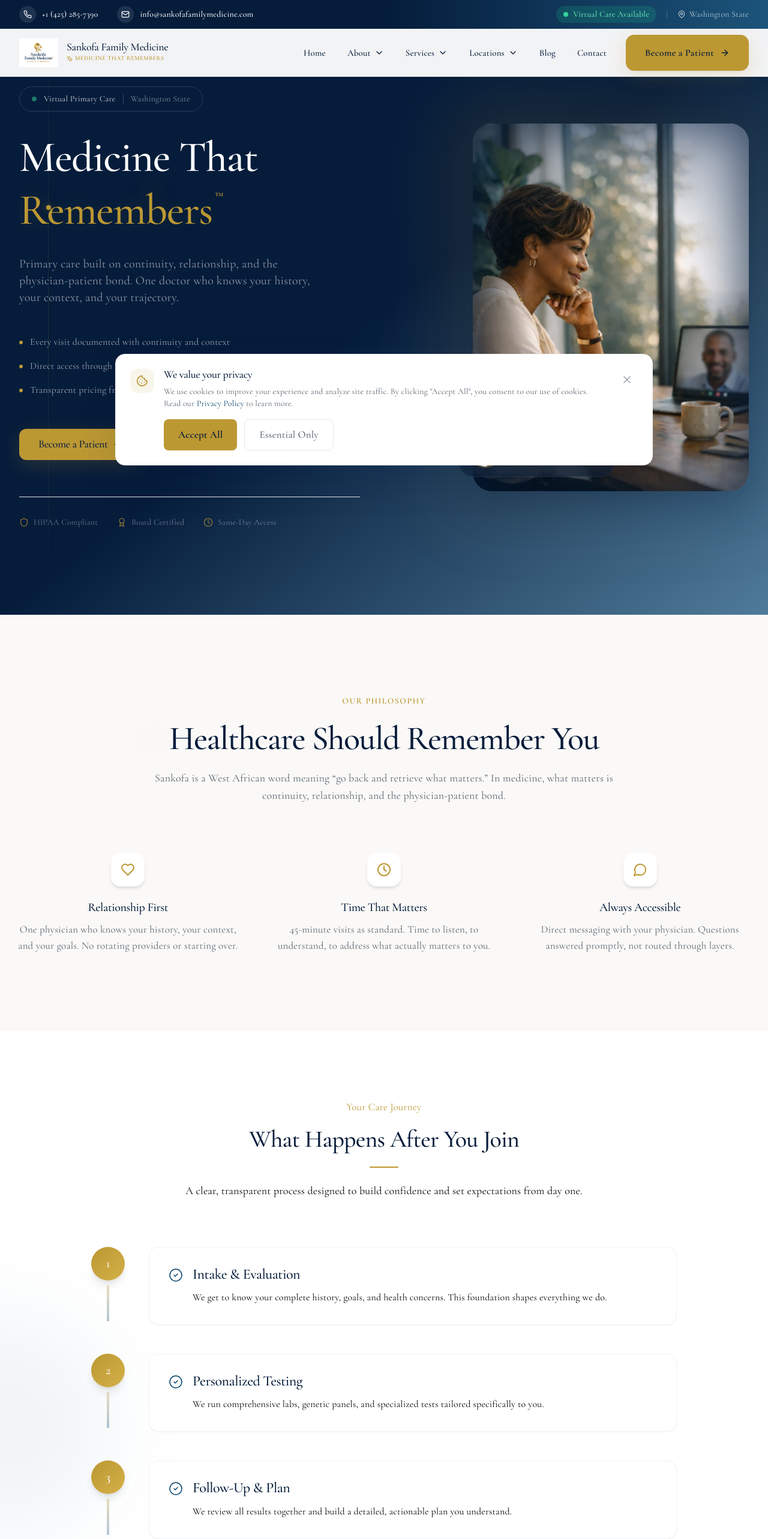
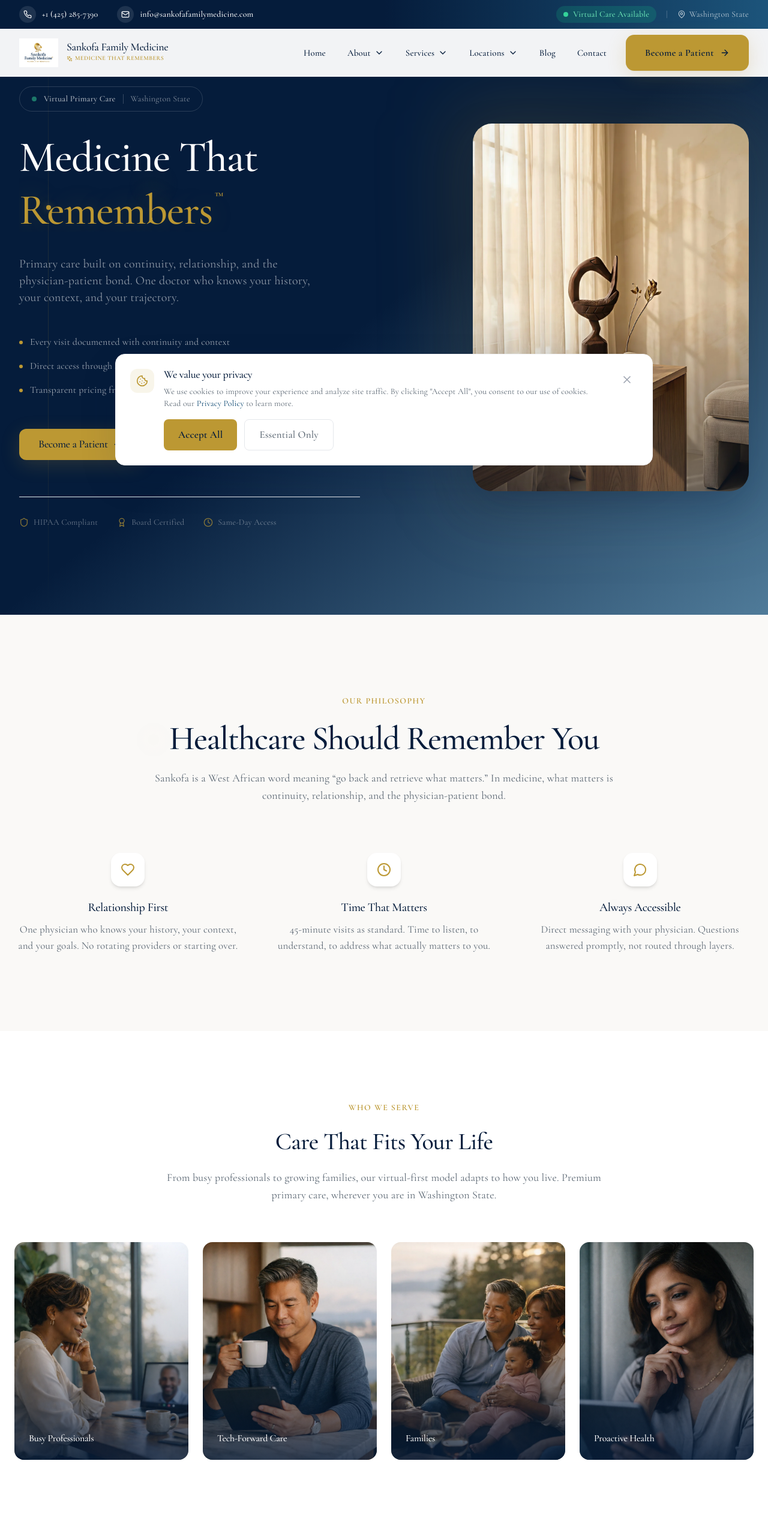
Before and after one commit to NDCHVISION/SFM-ELITE, a Next.js app: page / in a window 1280 px wide. Shown: the top 2566 px of the page at 60% size. Built offline with nearby package versions, Linux system fonts and the light colour scheme.

Commit message:
Add files via upload

```diff
--- a/app/about/page.tsx
+++ b/app/about/page.tsx
@@ -364,8 +364,8 @@ export default function AboutPage() {
                     Become a Patient
                     <ArrowRight className="w-4 h-4 ml-2" />
                   </a>
-                  <Link href="/founder" className="btn-secondary-white">
-                    Meet Dr. Nkrumah
+                  <Link href="/services" className="btn-secondary-white">
+                    Clear Pricing
                   </Link>
                 </div>
                 <p className="text-white/40 text-xs mt-3">
@@ -375,17 +375,16 @@ export default function AboutPage() {
 
               {/* Sankofa Visual */}
               <div className="relative hidden lg:block">
-                <div className="relative aspect-square max-w-lg mx-auto group">
+                <div className="relative aspect-[4/5] max-w-lg mx-auto group">
                   <div className="absolute inset-0 bg-gradient-to-br from-sfm-gold/20 to-sfm-azure/20 rounded-3xl blur-2xl animate-pulse-slow" />
-                  <div className="relative bg-white/5 backdrop-blur-sm border border-white/10 rounded-3xl p-8 image-tilt">
+                  <div className="relative bg-white/5 backdrop-blur-sm border border-white/10 rounded-3xl overflow-hidden image-tilt">
                     <Image
-                      src="/images/sankofa-bird.png"
-                      alt="The Sankofa bird, an Akan symbol representing the principle of retrieving what matters from the past"
-                      width={400}
-                      height={400}
-                      className="w-full h-auto opacity-90 transition-all duration-700 group-hover:scale-105 group-hover:opacity-100"
+                      src="/images/sankofa-wooden-sculpture.png"
+                      alt="Traditional wooden Sankofa bird sculpture representing the principle of retrieving what matters from the past"
+                      fill
+                      className="object-cover opacity-90 transition-all duration-700 group-hover:scale-105 group-hover:opacity-100"
                     />
-                    <div className="absolute bottom-8 left-8 right-8 bg-sfm-navy/80 backdrop-blur-sm rounded-xl p-4 border border-white/10">
+                    <div className="absolute bottom-0 left-0 right-0 bg-gradient-to-t from-sfm-navy/90 to-transparent p-8">
                       <p className="text-sfm-gold font-display text-lg mb-1">Sankofa</p>
                       <p className="text-white/70 text-sm">
                         "Go back and retrieve what matters. Carry it forward."
@@ -490,7 +489,7 @@ export default function AboutPage() {
                   />
 
                   <Image
-                    src="/images/lifestyle-physician-conversation.png"
+                    src="/images/physician-conversation-warm.png"
                     alt="Physician having an unhurried conversation with patient in a warm, non-clinical setting"
                     width={600}
                     height={400}
@@ -638,8 +637,8 @@ export default function AboutPage() {
                 <div className="absolute -inset-4 bg-gradient-to-br from-sfm-gold/20 to-sfm-azure/20 rounded-3xl blur-2xl opacity-50 animate-pulse-slow" />
                 <div className="relative aspect-[4/5] rounded-2xl overflow-hidden image-lift portrait-premium">
                   <Image
-                    src="/images/dr-nkrumah-thoughtful.png"
-                    alt="Dr. Yaw Nkrumah, MD, founder of Sankofa Family Medicine"
+                    src="/images/dr-nkrumah-desk.png"
+                    alt="Dr. Yaw Nkrumah, MD, founder of Sankofa Family Medicine, at his desk"
                     fill
                     className="object-cover object-top transition-all duration-700 group-hover:scale-[1.03] group-hover:brightness-105"
                   />
@@ -678,18 +677,18 @@ export default function AboutPage() {
                 </div>
 
                 <div className="flex flex-wrap gap-4">
-                  <Link href="/founder" className="btn-primary">
-                    Full Biography
-                    <ArrowRight className="w-4 h-4 ml-2" />
-                  </Link>
                   <a
                     href="https://sankofafamilymedicine.atlas.md/hub/login"
                     target="_blank"
                     rel="noopener noreferrer"
-                    className="btn-secondary"
+                    className="btn-primary"
                   >
                     Become a Patient
+                    <ArrowRight className="w-4 h-4 ml-2" />
                   </a>
+                  <Link href="/services" className="btn-secondary">
+                    Clear Pricing
+                  </Link>
                 </div>
               </div>
             </div>
@@ -728,7 +727,7 @@ export default function AboutPage() {
                 <ArrowRight className="w-4 h-4 ml-2" />
               </a>
               <Link href="/services" className="btn-secondary">
-                View Membership Options
+                Clear Pricing
               </Link>
             </div>
 
--- a/app/blog/genetic-testing-what-it-tells-you/page.tsx
+++ b/app/blog/genetic-testing-what-it-tells-you/page.tsx
@@ -305,6 +305,7 @@ export default function BlogPost() {
           <p className="text-muted mb-8 max-w-2xl mx-auto">
             The answer depends on your history, your goals, and what we are trying to understand. Let&apos;s have that conversation.
           </p>
+          <div className="flex flex-wrap items-center justify-center gap-4">
             <a
               href="https://sankofafamilymedicine.atlas.md/hub/login"
               target="_blank"
@@ -313,6 +314,10 @@ export default function BlogPost() {
             >
               Become a Patient
             </a>
+            <Link href="/services" className="btn-secondary">
+              Clear Pricing
+            </Link>
+          </div>
           <p className="text-sfm-text-muted text-xs mt-3">
             This is a brief, non-clinical call to ensure alignment before enrollment.
           </p>
--- a/app/blog/page.tsx
+++ b/app/blog/page.tsx
@@ -318,6 +318,7 @@ export default function BlogPage() {
       <section className="py-16 bg-sfm-cream">
         <div className="max-w-6xl mx-auto px-6 text-center">
           <p className="text-muted mb-4">Take the next step in your health journey.</p>
+          <div className="flex flex-wrap items-center justify-center gap-4">
             <a
               href="https://sankofafamilymedicine.atlas.md/hub/login"
               target="_blank"
@@ -327,6 +328,10 @@ export default function BlogPage() {
               Become a Patient
               <ArrowRight className="w-4 h-4" />
             </a>
+            <Link href="/services" className="btn-secondary">
+              Clear Pricing
+            </Link>
+          </div>
           <p className="text-sfm-text-muted text-xs mt-3">
             This is a brief, non-clinical call to ensure alignment before enrollment.
           </p>
--- a/app/blog/virtual-care-more-personal/page.tsx
+++ b/app/blog/virtual-care-more-personal/page.tsx
@@ -103,7 +103,7 @@ export default function BlogPost() {
       <div className="max-w-4xl mx-auto px-6 -mt-8 mb-12">
         <div className="rounded-2xl overflow-hidden shadow-xl group image-depth">
           <Image
-            src="/images/blog-virtual-care.png"
+            src="/images/telehealth-video-visit.png"
             alt="Patient having a virtual care appointment with their physician"
             width={1200}
             height={675}
@@ -274,6 +274,7 @@ export default function BlogPost() {
           <p className="text-muted mb-8 max-w-2xl mx-auto">
             Discover how physician-led virtual primary care can offer the continuity and depth you deserve.
           </p>
+          <div className="flex flex-wrap items-center justify-center gap-4">
             <a
               href="https://sankofafamilymedicine.atlas.md/hub/login"
               target="_blank"
@@ -282,6 +283,10 @@ export default function BlogPost() {
             >
               Become a Patient
             </a>
+            <Link href="/services" className="btn-secondary">
+              Clear Pricing
+            </Link>
+          </div>
           <p className="text-sfm-text-muted text-xs mt-3">
             This is a brief, non-clinical call to ensure alignment before enrollment.
           </p>
--- a/app/blog/why-skipping-primary-care-costs-years/page.tsx
+++ b/app/blog/why-skipping-primary-care-costs-years/page.tsx
@@ -282,6 +282,7 @@ export default function BlogPost() {
           <p className="text-muted mb-8 max-w-2xl mx-auto">
             Experience the difference of continuity-based care with a physician who tracks your health over time.
           </p>
+          <div className="flex flex-wrap items-center justify-center gap-4">
             <a
               href="https://sankofafamilymedicine.atlas.md/hub/login"
               target="_blank"
@@ -290,6 +291,10 @@ export default function BlogPost() {
             >
               Become a Patient
             </a>
+            <Link href="/services" className="btn-secondary">
+              Clear Pricing
+            </Link>
+          </div>
           <p className="text-sfm-text-muted text-xs mt-3">
             This is a brief, non-clinical call to ensure alignment before enrollment.
           </p>
--- a/app/founder/page.tsx
+++ b/app/founder/page.tsx
@@ -181,8 +181,8 @@ export default function FounderPage() {
               <div className="absolute -inset-4 bg-gradient-to-br from-sfm-gold/20 to-transparent rounded-3xl blur-2xl animate-pulse-slow" />
               <div className="image-lift portrait-premium">
                 <Image
-                  src="/images/dr-nkrumah-thoughtful.png"
-                  alt="Dr. Yaw Nkrumah in consultation, taking notes by the window at Sankofa Family Medicine"
+                  src="/images/dr-nkrumah-desk.png"
+                  alt="Dr. Yaw Nkrumah at his desk at Sankofa Family Medicine, reviewing patient care documentation"
                   width={600}
                   height={800}
                   className="relative rounded-2xl shadow-2xl object-cover w-full transition-all duration-700 group-hover:scale-[1.02] group-hover:brightness-105"
--- a/app/home-page-client.tsx
+++ b/app/home-page-client.tsx
@@ -100,7 +100,7 @@ export default function HomePage() {
                     href="/services"
                     className="btn-outline"
                   >
-                    View Plans
+                    Clear Pricing
                   </Link>
                 </div>
 
@@ -129,55 +129,20 @@ export default function HomePage() {
                   {/* Soft glow - refined */}
                   <div className="absolute -inset-8 bg-gradient-to-br from-sfm-gold/20 via-sfm-gold/10 to-sfm-azure/10 rounded-[50px] blur-3xl" />
 
-                  {/* Main Image Container */}
+                  {/* Main Image Container - Wooden Sankofa Sculpture */}
                   <div className="relative w-[300px] sm:w-[380px] lg:w-[460px] aspect-[3/4]">
                     <div className="absolute inset-0 rounded-[32px] overflow-hidden shadow-2xl shadow-sfm-navy/30">
-                      {/* Color blend overlay - brand tint */}
-                      <div className="absolute inset-0 z-10 pointer-events-none bg-gradient-to-br from-sfm-azure/10 via-transparent to-sfm-gold/5" />
-
-                      {/* Vignette overlay - stronger edges */}
-                      <div className="absolute inset-0 z-10 pointer-events-none"
-                        style={{
-                          background: 'radial-gradient(ellipse at center, transparent 40%, rgba(5,28,59,0.5) 100%)',
-                        }}
-                      />
-
-                      {/* Edge fade overlay */}
-                      <div className="absolute inset-0 z-10 pointer-events-none"
-                        style={{
-                          boxShadow: 'inset 0 0 60px 20px rgba(5,28,59,0.4)',
-                        }}
-                      />
+                      {/* Subtle brand tint overlay */}
+                      <div className="absolute inset-0 z-10 pointer-events-none bg-gradient-to-t from-sfm-navy/40 via-transparent to-transparent" />
 
                       <Image
-                        src="/images/lifestyle-telehealth-hero.png"
-                        alt="Patient consulting with physician via secure video visit from her home office"
+                        src="/images/sankofa-wooden-sculpture.png"
+                        alt="Traditional wooden Sankofa bird sculpture symbolizing the importance of learning from the past"
                         fill
                         priority
                         className="object-cover object-center"
                         sizes="(max-width: 640px) 300px, (max-width: 1024px) 380px, 460px"
                       />
-                    </div>
-
-                    {/* Physician card overlay */}
-                    <div className="absolute -bottom-4 -left-4 sm:bottom-6 sm:-left-6 z-20">
-                      <div className="glass-dark px-5 py-4 rounded-2xl border border-white/10">
-                        <div className="flex items-center gap-3">
-                          <div className="w-12 h-12 rounded-full overflow-hidden ring-2 ring-sfm-gold/40 shadow-lg">
-                            <Image
-                              src="/images/dr-nkrumah-thoughtful.png"
-                              alt="Dr. Nkrumah"
-                              width={48}
-                              height={48}
-                              className="object-cover object-top"
-                            />
-                          </div>
-                          <div>
-                            <p className="text-white font-medium text-sm">Dr. Yaw Nkrumah, MD</p>
-                            <p className="text-white/50 text-xs">Board Certified Family Medicine</p>
-                          </div>
-                        </div>
-                      </div>
                     </div>
                   </div>
                 </div>
@@ -230,6 +195,64 @@ export default function HomePage() {
                   </div>
                   <h3 className="font-display text-xl text-sfm-navy mb-3">{item.title}</h3>
                   <p className="text-sfm-text-muted leading-relaxed">{item.description}</p>
+                </div>
+              </ScrollReveal>
+            ))}
+          </ScrollRevealGroup>
+        </div>
+      </section>
+
+      {/* WHO WE SERVE - Patient Lifestyle Gallery */}
+      <section className="relative py-20 lg:py-28 bg-white overflow-hidden">
+        <div className="max-w-7xl mx-auto px-6">
+          <ScrollReveal className="max-w-3xl mx-auto text-center mb-16">
+            <span className="inline-block text-sfm-gold text-sm font-semibold tracking-widest uppercase mb-6">
+              Who We Serve
+            </span>
+            <h2 className="text-display-md text-sfm-navy mb-6">
+              Care That Fits Your Life
+            </h2>
+            <p className="text-lg text-sfm-text-muted leading-relaxed">
+              From busy professionals to growing families, our virtual-first model adapts to how you live.
+              Premium primary care, wherever you are in Washington State.
+            </p>
+          </ScrollReveal>
+
+          <ScrollRevealGroup className="grid grid-cols-2 lg:grid-cols-4 gap-4 lg:gap-6">
+            {[
+              {
+                src: '/images/telehealth-video-visit.png',
+                alt: 'Professional woman enjoying a video consultation with her physician from home',
+                label: 'Busy Professionals'
+              },
+              {
+                src: '/images/patient-tablet-seattle.png',
+                alt: 'Man reviewing health information on tablet with Seattle skyline in background',
+                label: 'Tech-Forward Care'
+              },
+              {
+                src: '/images/family-gathering-pnw.png',
+                alt: 'Multigenerational family enjoying time together in the Pacific Northwest',
+                label: 'Families'
+              },
+              {
+                src: '/images/woman-tablet-thoughtful.png',
+                alt: 'Woman thoughtfully reviewing her health plan on a tablet',
+                label: 'Proactive Health'
+              },
+            ].map((item, i) => (
+              <ScrollReveal key={i} delay={i * 0.1}>
+                <div className="relative group overflow-hidden rounded-2xl aspect-[4/5]">
+                  <Image
+                    src={item.src}
+                    alt={item.alt}
+                    fill
+                    className="object-cover transition-transform duration-700 group-hover:scale-105"
+                  />
+                  <div className="absolute inset-0 bg-gradient-to-t from-sfm-navy/80 via-sfm-navy/20 to-transparent" />
+                  <div className="absolute bottom-0 left-0 right-0 p-4 lg:p-6">
+                    <p className="text-white font-display text-sm lg:text-base">{item.label}</p>
+                  </div>
                 </div>
               </ScrollReveal>
             ))}
@@ -633,7 +656,7 @@ export default function HomePage() {
           <div className="flex flex-col sm:flex-row items-center justify-center gap-4">
             <PrimaryCTA variant="hero" />
             <Link href="/services" className="btn-outline touch-target">
-              View Plans
+              Clear Pricing
             </Link>
           </div>
 
--- a/app/locations/washington/page.tsx
+++ b/app/locations/washington/page.tsx
@@ -86,8 +86,8 @@ export default function WashingtonLocationPage() {
         {/* Background Image */}
         <div className="absolute inset-0">
           <Image
-            src="/images/lifestyle-pnw-wellness.png"
-            alt="Pacific Northwest trail at golden hour representing wellness and vitality"
+            src="/images/hiker-pnw-mountains.png"
+            alt="Hiker overlooking Pacific Northwest mountains at sunrise representing wellness and vitality"
             fill
             priority
             className="object-cover object-center scale-105"
@@ -130,7 +130,7 @@ export default function WashingtonLocationPage() {
                 <ArrowRight className="w-5 h-5 transition-transform group-hover:translate-x-1" />
               </a>
               <Link href="/services" className="btn-secondary-white text-base px-10 py-5">
-                View Membership Options
+                Clear Pricing
               </Link>
             </div>
             <p className="text-white/40 text-xs mb-12">
```
Also changed, not shown: app/services/page.tsx (+8 -8 lines), components/Footer.tsx (+10 -1 lines). Lines whose indentation alone changed are shown as unchanged.
